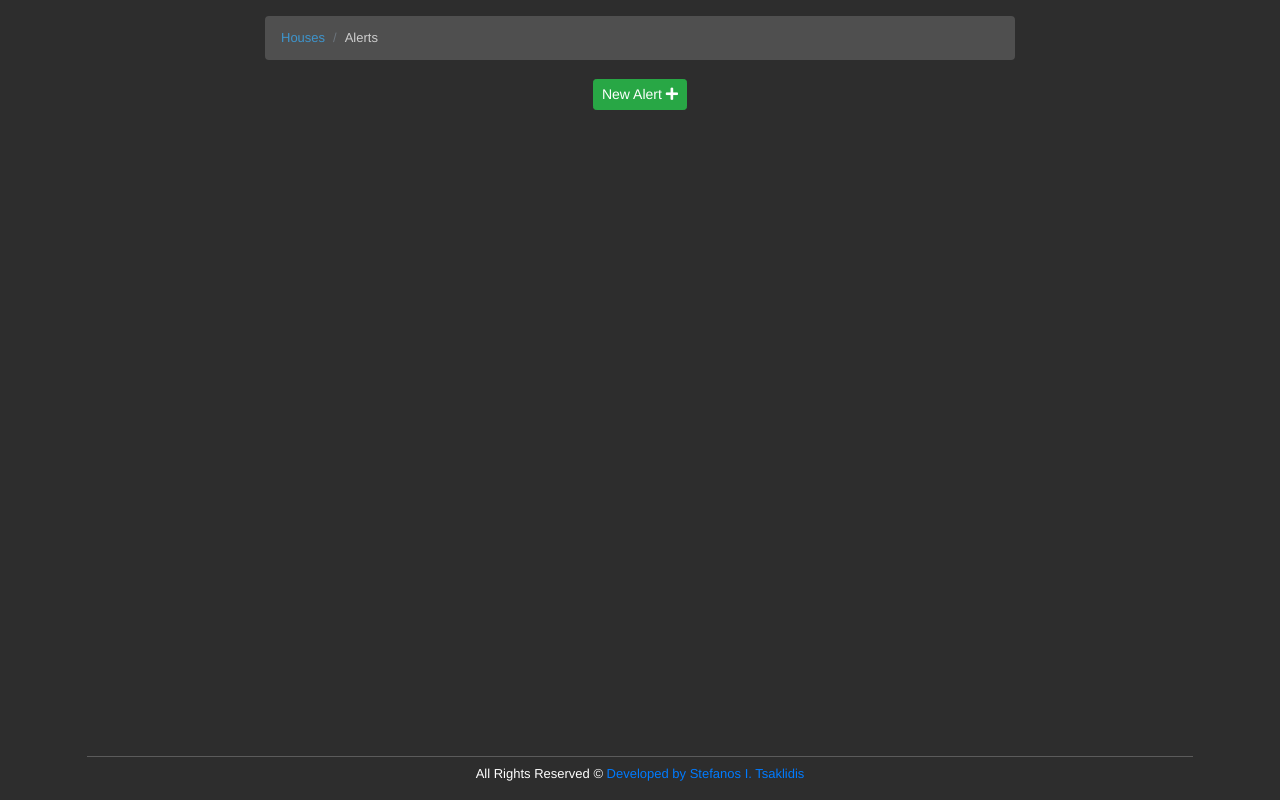
After one commit to tsaklidis/LogingAPI, a Python web app: template home_logs/templates/jinja2/private/alerts.html in a window 1280 px wide. The commit adds this page. Run offline with Jinja, Linux system fonts and the light colour scheme; the template is opened without the code that fills it, so the values that code supplies are empty; some libraries are stand-ins or nearby versions.

Commit message:
Alerts progress

```diff
--- a/home_logs/accounts/urls.py
+++ b/home_logs/accounts/urls.py
@@ -1,7 +1,9 @@
-from django.conf.urls import url
+from django.conf.urls import url, include
 from django.contrib.auth import views as auth_views
 
 from home_logs.accounts import views as accounts_v
+from home_logs.notifications import views as notifications_views
+from home_logs.notifications import urls as notif_urls
 from home_logs.accounts.forms import LoginAuthenticationForm
 
 urlpatterns = [
@@ -11,6 +13,8 @@ urlpatterns = [
     url('^spaces/$', accounts_v.spaces, name='spaces'),
 
     url('^space/(?P<uuid>\w+)/$', accounts_v.space, name='space'),
+
+    url('^alerts/', include(notif_urls), name='alerts'),
 
 
     # Private area "/user" is difined at main urls.py
--- a/home_logs/notifications/admin.py
+++ b/home_logs/notifications/admin.py
@@ -6,7 +6,8 @@ from home_logs.notifications.models import Notification, Alert
 @admin.register(Alert)
 class AlertAdmin(admin.ModelAdmin):
     model = Alert
-    list_display = ('space', 'sensor', 'value', 'min_value', 'max_value',)
+    list_display = ('title', 'space', 'sensor',
+                    'value', 'min_value', 'max_value',)
 
 
 @admin.register(Notification)
--- a/home_logs/notifications/models.py
+++ b/home_logs/notifications/models.py
@@ -28,6 +28,8 @@ class Alert(models.Model):
     creator = models.ForeignKey('accounts.CustomUser',
                               help_text='The user who created the alert')
 
+    title = models.CharField(max_length=255, default='')
+
     space = models.ForeignKey('property.Space',
                               help_text='Space to monitor')
 
--- /dev/null
+++ b/home_logs/static/home_logs/css/panel/alerts.css
@@ -0,0 +1,14 @@
+.all_alerts{}
+.alert_wrp{
+    background-color: #4f4f4f;
+    text-align: left;
+    margin-top: 15px;
+}
+.alert_title{
+    padding: 5px;
+    background-color: #1f9879;
+}
+.alert_title a{float: right; margin-left: 5px; color: inherit;}
+.alert_info{
+    padding: 5px;
+}
--- /dev/null
+++ b/home_logs/templates/jinja2/private/alerts.html
@@ -0,0 +1,53 @@
+{% extends "base_nav.html" %}
+
+{% block page_title %}Alerts{% endblock %}
+{% block site_css %}
+    <link rel="stylesheet" href="//code.jquery.com/ui/1.12.1/themes/base/jquery-ui.css">
+    <link rel="stylesheet" href="https://use.fontawesome.com/releases/v5.6.3/css/all.css" >
+    <link href="{{ static('home_logs/css/panel/alerts.css') }}" rel="stylesheet" type="text/css">
+{% endblock %}
+{% block extra_head %}{% endblock%}
+{% block meta_description %}{% endblock %}
+{% block keywords %}{% endblock %}
+
+
+{% block main %}
+    <nav aria-label="breadcrumb">
+        <ol class="breadcrumb">
+            <li class="breadcrumb-item"><a href="{{ url('user:home') }}">Houses</a></li>
+            <li class="breadcrumb-item active">Alerts</li>
+        </ol>
+    </nav>
+    <br>
+    <div class="row">
+        <div class="col-lg-12">
+            <button class="btn btn-sm btn-success">New Alert <i class="fa fa-plus"></i></button>
+        </div>
+    </div>
+    <br>
+    <div class="row">
+        <div class="col-lg-12">
+            <div class="container">
+                {% for alert in alerts%}
+                    <div class="alert_wrp">
+                        <div class="alert_title">
+                            <span>{{alert.title}}</span>
+                            <a href="">Edit</a>
+                            <a href="">Delete</a>
+                        </div>
+                        <div class="alert_info">
+                            {{alert.space}}
+                        </div>
+                    </div>
+                {% endfor %}
+            </div>
+        </div>
+    </div>
+
+
+{% endblock %}
+
+{% block site_js %}
+<script src="https://code.jquery.com/ui/1.12.1/jquery-ui.js"></script>
+<script src="https://cdnjs.cloudflare.com/ajax/libs/Chart.js/2.7.3/Chart.min.js"></script>
+{% endblock %}
--- a/home_logs/templates/jinja2/private/home.html
+++ b/home_logs/templates/jinja2/private/home.html
@@ -28,7 +28,9 @@
             			<div >Sensors: {{house.sensors_count}}</div>
                         <div >UUID: {{house.uuid}} </div>
                         <div >Created: {{house.created_on.strftime('%Y-%m-%d')}} </div>
-
+                        {% if request.user.allow_alerts %}
+                                <button class="btn btn-sm btn-success">New Alert</button>
+                        {% endif %}
                     </div>
         		</div>
             </a>
```
Also changed, not shown: home_logs/notifications/urls.py (added, +9 -0 lines), home_logs/notifications/views.py (added, +19 -0 lines), home_logs/notifications/migrations/0003__.py (added).
